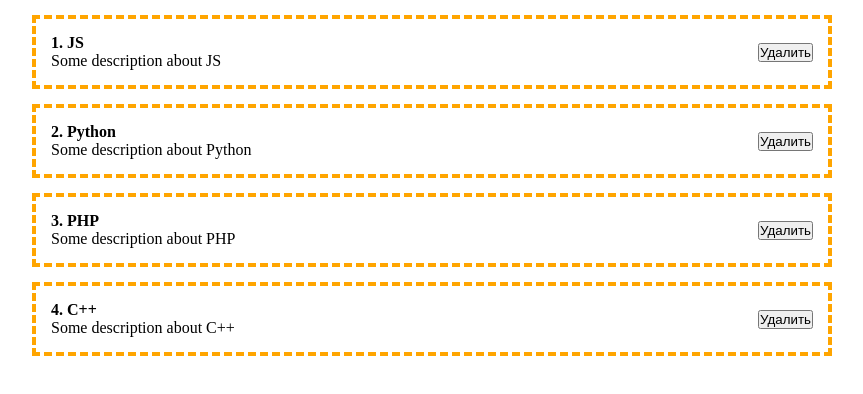
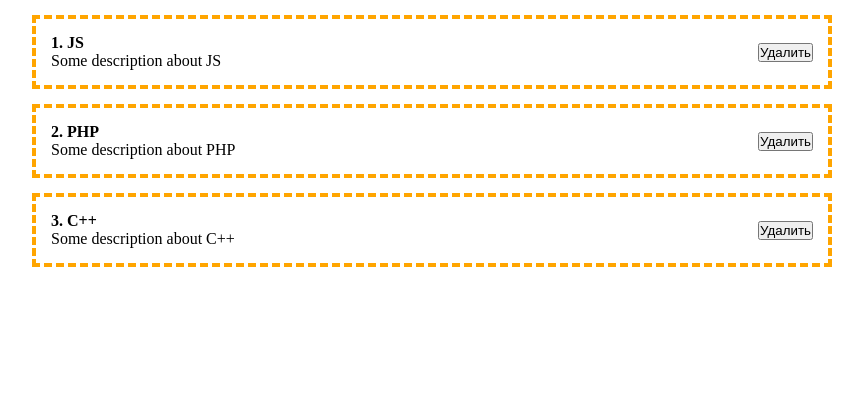
Before and after one commit to LehaGer/react-my-found-project, a React (Create React App) app: page / in a window 1280 px wide. Shown: the top 394 px of the page, without its empty margins (208-1071 px from the left). Built offline with nearby package versions, Linux system fonts and the light colour scheme.

Commit message:
feat: props to Postitem assigned according array of posts objects

```diff
--- a/src/App.js
+++ b/src/App.js
@@ -6,17 +6,18 @@ import Postitem from "./components/Postitem";
 
 function App() {
 
-    const [likes, setLikes] = useState(0);
-    const [value, setValue] = useState('TEXT IN INPUT');
-
+    const [posts, setPosts] = useState([
+        {id: 1, title: 'JS', body: 'Some description about JS'},
+        {id: 2, title: 'PHP', body: 'Some description about PHP'},
+        {id: 3, title: 'C++', body: 'Some description about C++'},
+    ]);
 
 
     return (
         <div className="App">
-            <Postitem post={{id: 1, title: 'JS', body: 'Some description about JS'}}/>
-            <Postitem post={{id: 2, title: 'Python', body: 'Some description about Python'}}/>
-            <Postitem post={{id: 3, title: 'PHP', body: 'Some description about PHP'}}/>
-            <Postitem post={{id: 4, title: 'C++', body: 'Some description about C++'}}/>
+            {posts.map(post =>
+                <Postitem  post={post} key={post.id}/>
+            )}
 
         </div>
     );
```
